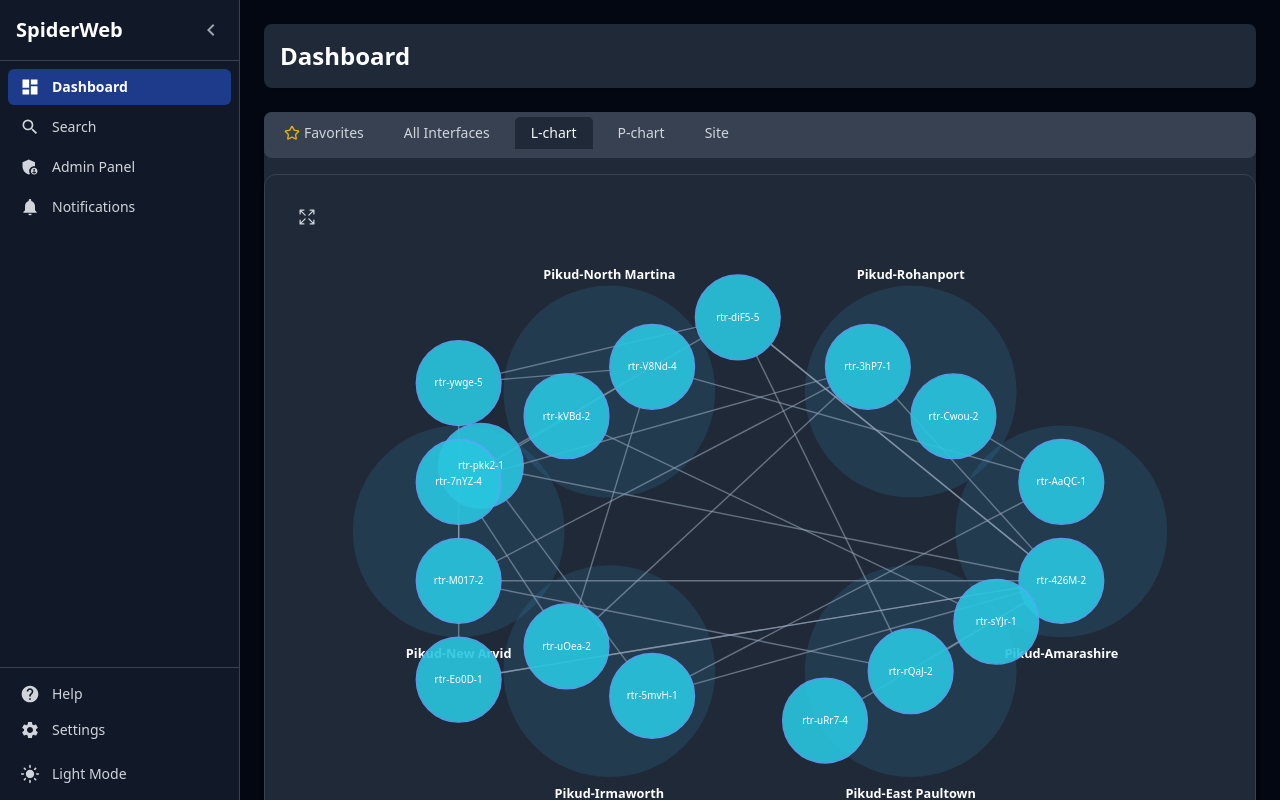
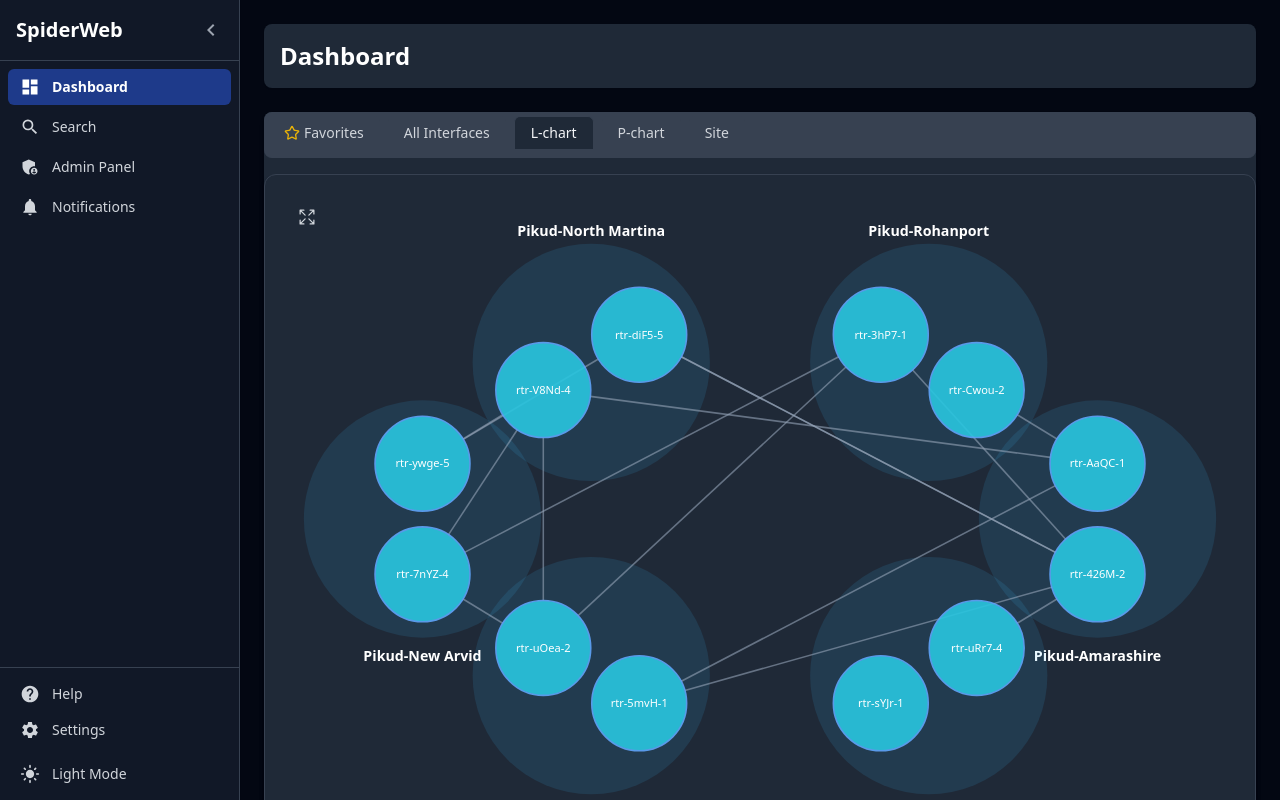
Before and after one commit to itaym2910/spiderweb.2, a React (Vite) app: page /l-chart in a window 1280 px wide. Built offline with nearby package versions, Linux system fonts and the light colour scheme.

Commit message:
fix core devices associate with core sites

```diff
--- a/src/components/NetworkVisualizer5Wrapper.jsx
+++ b/src/components/NetworkVisualizer5Wrapper.jsx
@@ -3,34 +3,64 @@ import { useNavigate } from "react-router-dom";
 import { useSelector } from "react-redux";
 import NetworkVisualizer5 from "./chart/NetworkVisualizer5";
 import LinkDetailTabs from "./LinkDetailTabs";
-
 import { selectPikudimByTypeId } from "../redux/slices/corePikudimSlice";
 import { selectDevicesByTypeId } from "../redux/slices/devicesSlice";
 import { selectLinksByTypeId } from "../redux/slices/tenGigLinksSlice";
 
+function selectTopTwoDevices(devices) {
+  if (devices.length <= 2) return devices;
+  const priorityOrder = [4, 5, 1, 2, 7, 8];
+  const sortedDevices = [...devices].sort((a, b) => {
+    const a_ending = parseInt(a.hostname.split("-").pop(), 10);
+    const b_ending = parseInt(b.hostname.split("-").pop(), 10);
+    const a_priority = priorityOrder.indexOf(a_ending);
+    const b_priority = priorityOrder.indexOf(b_ending);
+    const final_a_priority = a_priority === -1 ? 99 : a_priority;
+    const final_b_priority = b_priority === -1 ? 99 : b_priority;
+    return final_a_priority - final_b_priority;
+  });
+  return sortedDevices.slice(0, 2);
+}
+
 const NetworkVisualizer5Wrapper = ({ theme }) => {
   const navigate = useNavigate();
 
-  // --- State reverted to ONLY manage LINK tabs ---
   const [openLinkTabs, setOpenLinkTabs] = useState([]);
   const [activeLinkTabId, setActiveLinkTabId] = useState(null);
 
   const pikudim = useSelector((state) => selectPikudimByTypeId(state, 2));
-  const devices = useSelector((state) => selectDevicesByTypeId(state, 2));
+  const allDevicesForType = useSelector((state) =>
+    selectDevicesByTypeId(state, 2)
+  );
   const linksRaw = useSelector((state) => selectLinksByTypeId(state, 2));
 
   const graphData = useMemo(() => {
-    if (!pikudim.length || !devices.length) {
+    if (!pikudim.length || !allDevicesForType.length) {
       return { nodes: [], links: [] };
     }
+
+    const devicesByPikudId = allDevicesForType.reduce((acc, device) => {
+      const siteId = device.core_pikudim_site_id;
+      if (!acc[siteId]) {
+        acc[siteId] = [];
+      }
+      acc[siteId].push(device);
+      return acc;
+    }, {});
+
+    const topDevicesPerPikud = Object.values(devicesByPikudId).flatMap(
+      (deviceGroup) => selectTopTwoDevices(deviceGroup)
+    );
+
+    const visibleDeviceHostnames = new Set(
+      topDevicesPerPikud.map((d) => d.hostname)
+    );
 
     const pikudimMap = pikudim.reduce((acc, p) => {
       acc[p.id] = p;
       return acc;
     }, {});
-
-    // 1. Transform devices into NODES
-    const transformedNodes = devices.map((device) => ({
+    const transformedNodes = topDevicesPerPikud.map((device) => ({
       id: device.hostname,
       group: "node",
       zone:
@@ -38,16 +68,21 @@ const NetworkVisualizer5Wrapper = ({ theme }) => {
         "Unknown Zone",
     }));
 
-    // 2. Transform tenGigLinks into LINKS
-    const transformedLinks = linksRaw.map((link) => ({
-      id: link.id,
-      source: link.source,
-      target: link.target,
-      category: link.status, // Map 'status' to the 'category' field
-    }));
+    const transformedLinks = linksRaw
+      .filter(
+        (link) =>
+          visibleDeviceHostnames.has(link.source) &&
+          visibleDeviceHostnames.has(link.target)
+      )
+      .map((link) => ({
+        id: link.id,
+        source: link.source,
+        target: link.target,
+        category: link.status,
+      }));
 
     return { nodes: transformedNodes, links: transformedLinks };
-  }, [pikudim, devices, linksRaw]);
+  }, [pikudim, allDevicesForType, linksRaw]);
 
   const handleZoneClick = useCallback(
     (zoneId) => {
--- a/src/components/NetworkVisualizerWrapper.jsx
+++ b/src/components/NetworkVisualizerWrapper.jsx
@@ -3,38 +3,68 @@ import { useNavigate } from "react-router-dom";
 import { useSelector } from "react-redux";
 import NetworkVisualizer from "./chart/NetworkVisualizer";
 import LinkDetailTabs from "./LinkDetailTabs";
-
 import { selectPikudimByTypeId } from "../redux/slices/corePikudimSlice";
 import { selectDevicesByTypeId } from "../redux/slices/devicesSlice";
 import { selectLinksByTypeId } from "../redux/slices/tenGigLinksSlice";
 
+function selectTopTwoDevices(devices) {
+  if (devices.length <= 2) return devices;
+  const priorityOrder = [4, 5, 1, 2, 7, 8];
+  const sortedDevices = [...devices].sort((a, b) => {
+    const a_ending = parseInt(a.hostname.split("-").pop(), 10);
+    const b_ending = parseInt(b.hostname.split("-").pop(), 10);
+    const a_priority = priorityOrder.indexOf(a_ending);
+    const b_priority = priorityOrder.indexOf(b_ending);
+    const final_a_priority = a_priority === -1 ? 99 : a_priority;
+    const final_b_priority = b_priority === -1 ? 99 : b_priority;
+    return final_a_priority - final_b_priority;
+  });
+  return sortedDevices.slice(0, 2);
+}
+
 const NetworkVisualizerWrapper = ({ theme }) => {
-  // Removed `data` prop
   const navigate = useNavigate();
 
-  // --- State for LINK tabs remains the same ---
   const [openLinkTabs, setOpenLinkTabs] = useState([]);
   const [activeLinkTabId, setActiveLinkTabId] = useState(null);
 
   const pikudim = useSelector((state) => selectPikudimByTypeId(state, 1));
-  const devices = useSelector((state) => selectDevicesByTypeId(state, 1));
+  const allDevicesForType = useSelector((state) =>
+    selectDevicesByTypeId(state, 1)
+  );
   const linksRaw = useSelector((state) => selectLinksByTypeId(state, 1));
 
-  // --- Transform Redux data into the format D3 expects ---
-  // useMemo will prevent re-calculating this on every render
   const graphData = useMemo(() => {
-    if (!pikudim.length || !devices.length) {
+    if (!pikudim.length || !allDevicesForType.length) {
       return { nodes: [], links: [] };
     }
 
-    // Create a quick lookup map for Pikudim names
+    // 1. Group all devices by their parent site ID
+    const devicesByPikudId = allDevicesForType.reduce((acc, device) => {
+      const siteId = device.core_pikudim_site_id;
+      if (!acc[siteId]) {
+        acc[siteId] = [];
+      }
+      acc[siteId].push(device);
+      return acc;
+    }, {});
+
+    // 2. For each group, select the top 2 devices using our priority logic
+    const topDevicesPerPikud = Object.values(devicesByPikudId).flatMap(
+      (deviceGroup) => selectTopTwoDevices(deviceGroup)
+    );
+
+    // 3. Create a set of the visible device hostnames for easy link filtering
+    const visibleDeviceHostnames = new Set(
+      topDevicesPerPikud.map((d) => d.hostname)
+    );
+
+    // 4. Transform the selected devices into NODES for D3
     const pikudimMap = pikudim.reduce((acc, p) => {
       acc[p.id] = p;
       return acc;
     }, {});
-
-    // 1. Transform devices into NODES
-    const transformedNodes = devices.map((device) => ({
+    const transformedNodes = topDevicesPerPikud.map((device) => ({
       id: device.hostname,
       group: "node",
       zone:
@@ -42,17 +72,22 @@ const NetworkVisualizerWrapper = ({ theme }) => {
         "Unknown Zone",
     }));
 
-    // 2. Transform tenGigLinks into LINKS
-    const transformedLinks = linksRaw.map((link) => ({
-      id: link.id,
-      source: link.source,
-      target: link.target,
-      // Map the 'status' field to the 'category' field the visualizer expects
-      category: link.status,
-    }));
+    // 5. Filter the raw links to only include those between visible nodes
+    const transformedLinks = linksRaw
+      .filter(
+        (link) =>
+          visibleDeviceHostnames.has(link.source) &&
+          visibleDeviceHostnames.has(link.target)
+      )
+      .map((link) => ({
+        id: link.id,
+        source: link.source,
+        target: link.target,
+        category: link.status,
+      }));
 
     return { nodes: transformedNodes, links: transformedLinks };
-  }, [pikudim, devices, linksRaw]);
+  }, [pikudim, allDevicesForType, linksRaw]);
 
   const handleZoneClick = useCallback(
     (zoneId) => {
```
